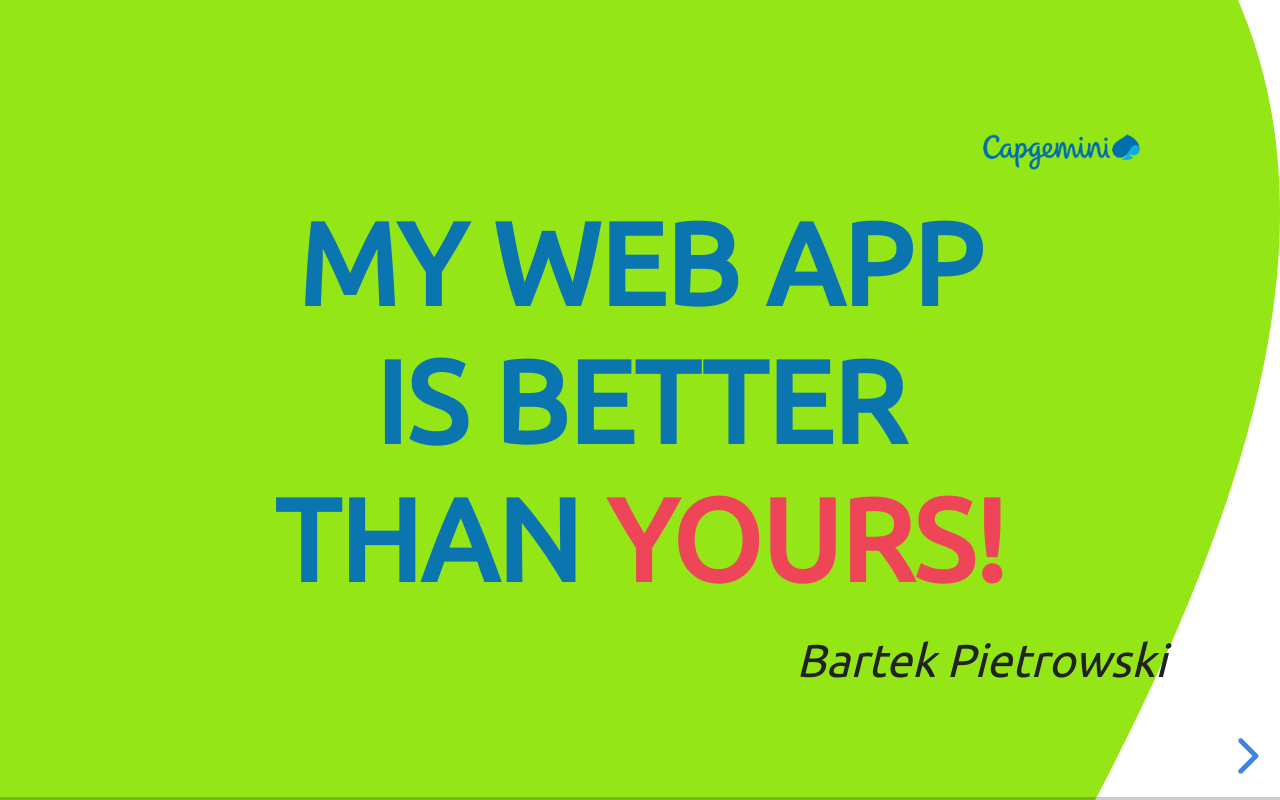
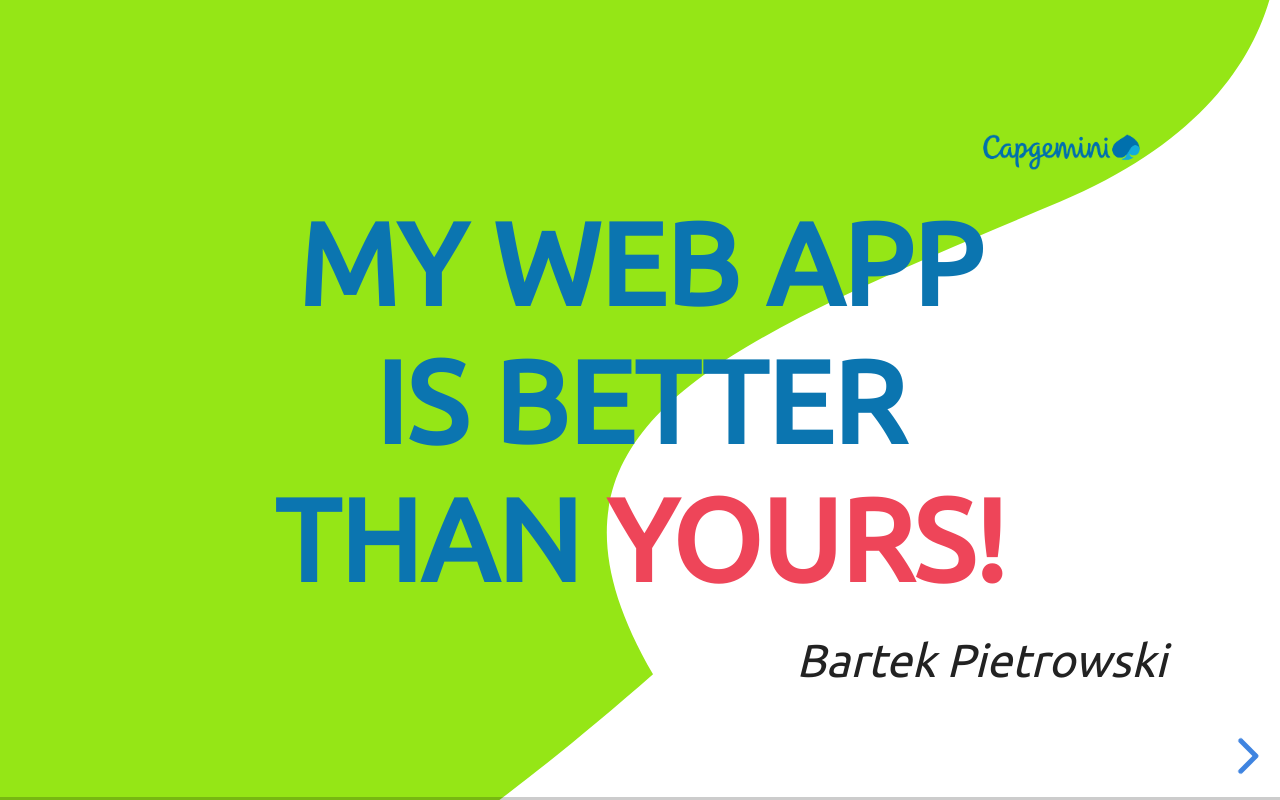
Before and after one commit to summit2018-better-web/summit2018-better-web.github.io, a plain HTML site: page is-your-web-app-better.html in a window 1280 px wide. Drawn offline with Linux system fonts and the light colour scheme.

Commit message:
Change shape on first slide to make the shape itself more visible on bigger resolutions having different aspect ratio.

```diff
--- a/is-your-web-app-better.html
+++ b/is-your-web-app-better.html
@@ -30,7 +30,7 @@
 <div class="devon reveal">
     <div class="slides">
 
-        <section data-background-image="common/img/shapes/Fixed_Shape_3_SVG/Fixed_Shape_3_ZestGreen_RGB.svg">
+        <section data-background-image="common/img/shapes/Fixed_Shape_1_SVG/Fixed_Shape_1_ZestGreen_RGB.svg">
             <div style="display:flex;
                         justify-content: flex-end;
                         align-items: center;
```
